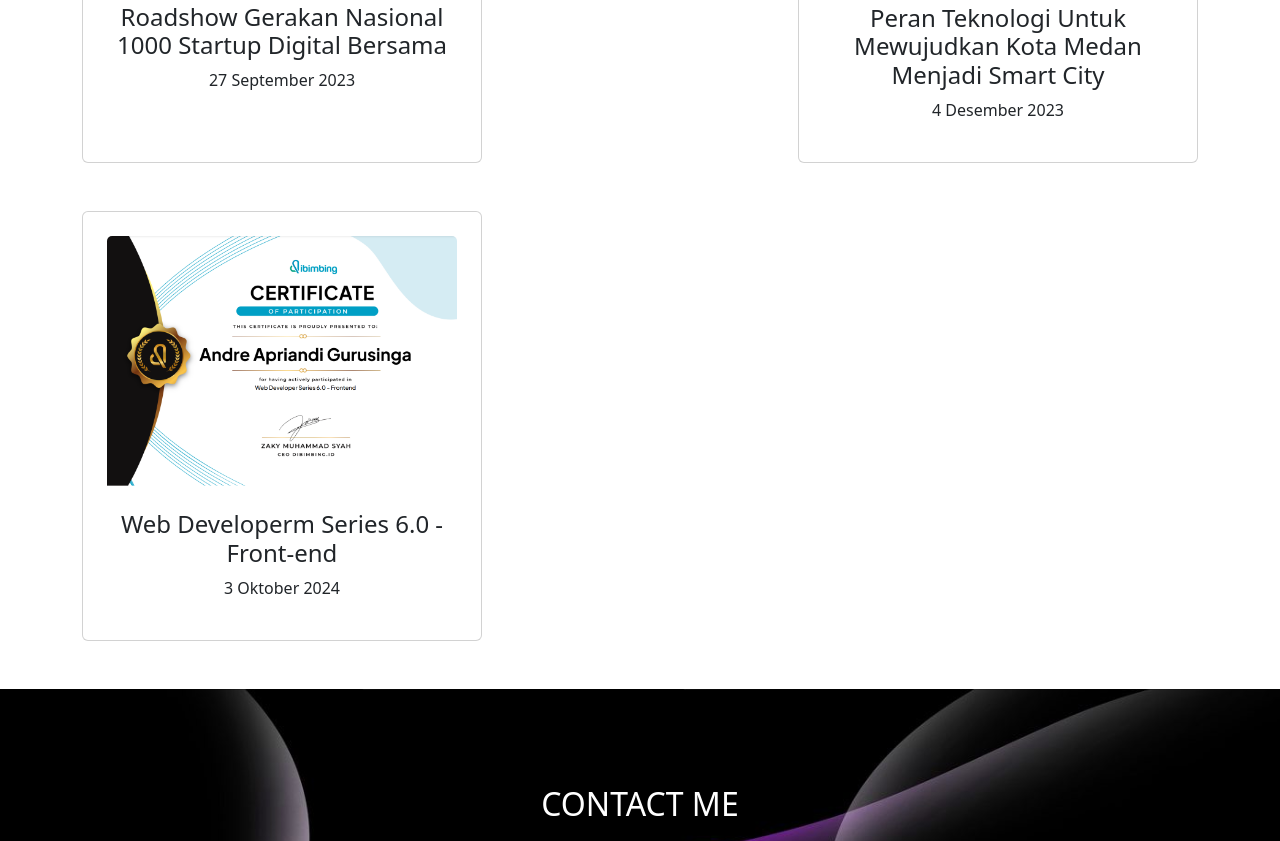
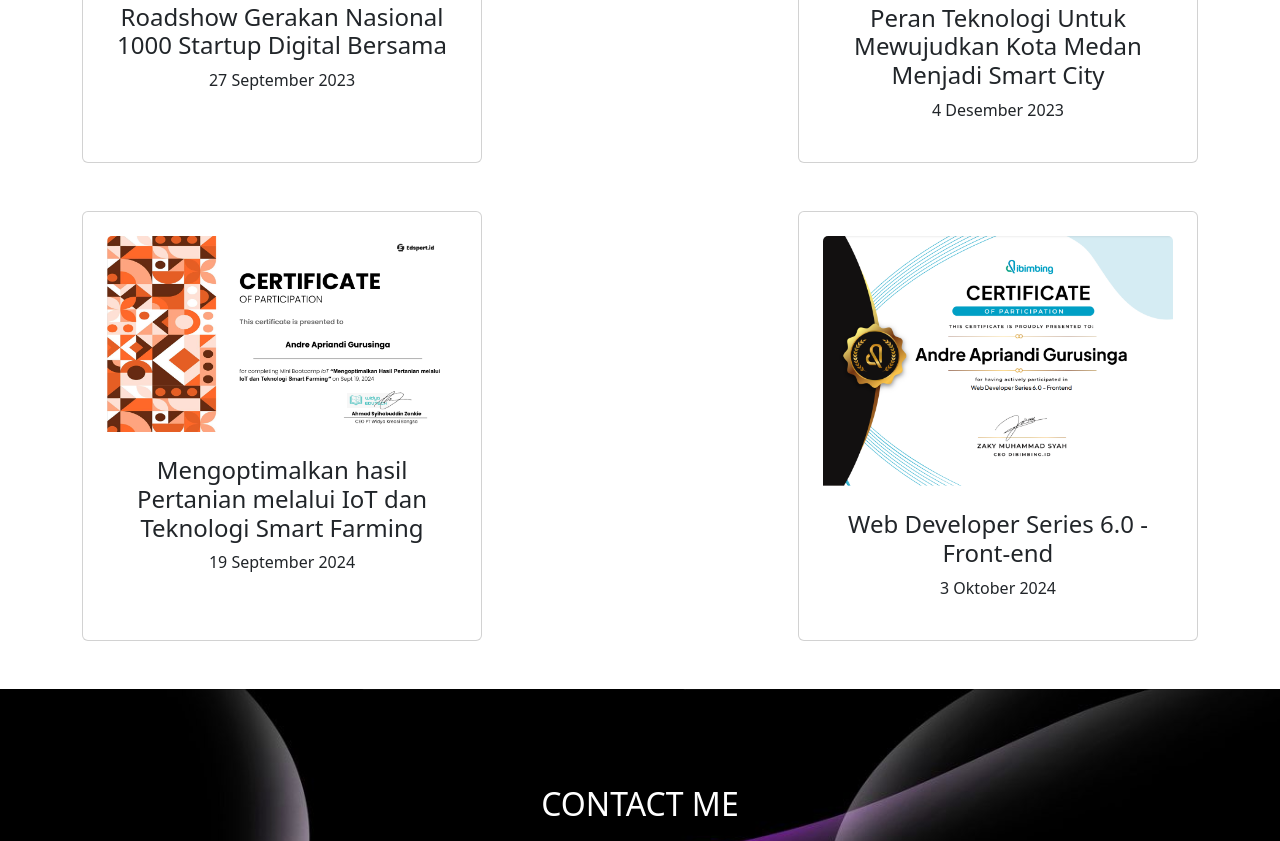
Before and after one commit to dekadeka45/andregurusinga.github.io, a plain HTML site: page index.html in a window 1280 px wide. Shown: the part 6709-7550 px from the top of the page. Drawn offline with nearby package versions, Linux system fonts and the light colour scheme.

Commit message:
Menambahkan isi galeri

```diff
--- a/index.html
+++ b/index.html
@@ -304,18 +304,25 @@
           <img class="card-img-top" src="./images/G1.png" alt="">
           <h3 class="mt-4 h4">knowledge Sharing Cloud Computing Technology</h3>
           <p class="text-center">21 Oktober 2022</p>
-        </div><div class="card mt-5 d-flex flex-column align-items-center text-center bg-white p-4" style="width: 25rem">
+        </div>
+        <div class="card mt-5 d-flex flex-column align-items-center text-center bg-white p-4" style="width: 25rem">
           <img class="card-img-top" src="./images/G3.png" alt="">
           <h3 class="mt-4 h4">Roadshow Gerakan Nasional 1000 Startup Digital Bersama </h3>
           <p class="text-center">27 September 2023</p>
-        </div><div class="card mt-5 d-flex flex-column align-items-center text-center bg-white p-4" style="width: 25rem">
+        </div>
+        <div class="card mt-5 d-flex flex-column align-items-center text-center bg-white p-4" style="width: 25rem">
           <img class="card-img-top" src="./images/G2.png" alt="">
           <h3 class="mt-4 h4">Peran Teknologi Untuk Mewujudkan Kota Medan Menjadi Smart City</h3>
           <p class="text-center">4 Desember 2023</p>
         </div>
-        </div><div class="card mt-5 d-flex flex-column align-items-center text-center bg-white p-4" style="width: 25rem">
+        <div class="card mt-5 d-flex flex-column align-items-center text-center bg-white p-4" style="width: 25rem">
+          <img class="card-img-top" src="./images/G6.png" alt="">
+          <h3 class="mt-4 h4">Mengoptimalkan hasil Pertanian melalui IoT dan Teknologi Smart Farming</h3>
+          <p class="text-center">19 September 2024</p>
+        </div>
+        <div class="card mt-5 d-flex flex-column align-items-center text-center bg-white p-4" style="width: 25rem">
           <img class="card-img-top" src="./images/G5.png" alt="">
-          <h3 class="mt-4 h4">Web Developerm Series 6.0 - Front-end</h3>
+          <h3 class="mt-4 h4">Web Developer Series 6.0 - Front-end</h3>
           <p class="text-center">3 Oktober 2024</p>
         </div>
       </div>
```
Also changed, not shown: images/G6.png (added).
